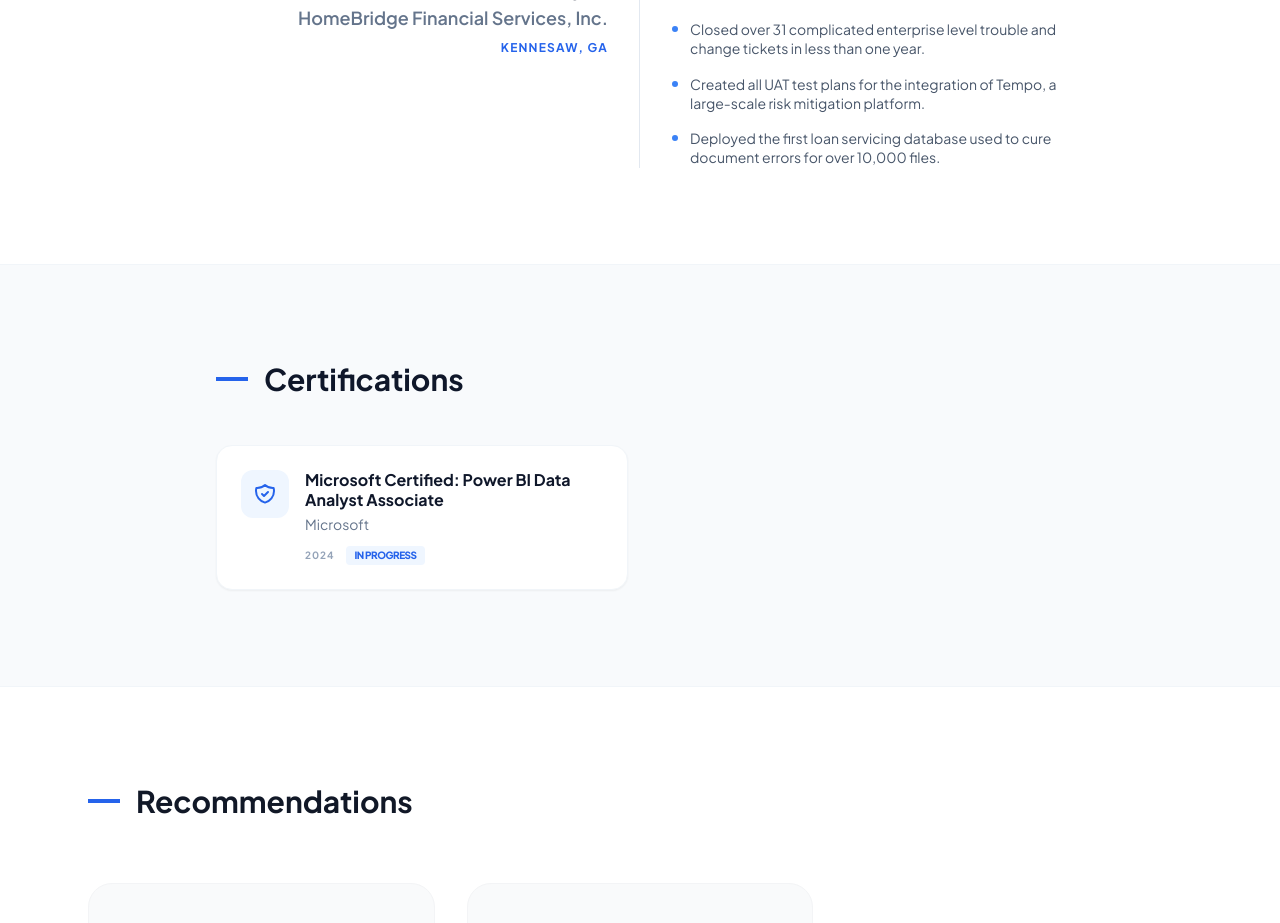
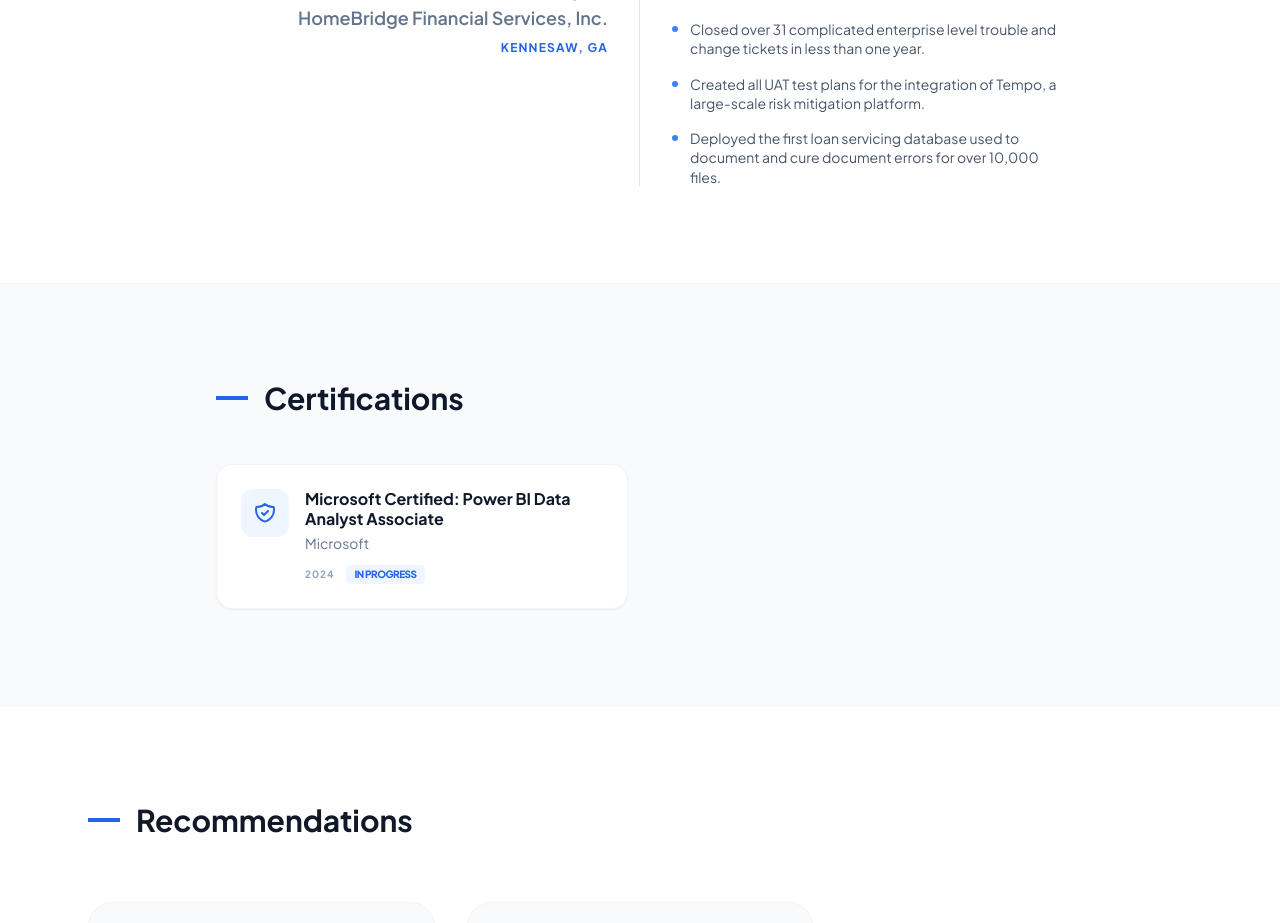
Before and after one commit to btburns308/brian-portfolio, a React (Vite) app: page / in a window 1280 px wide. Shown: the part 2720-3643 px from the top of the page. Built offline with nearby package versions, Linux system fonts and the light colour scheme.

Commit message:
Update data.ts

```diff
--- a/data.ts
+++ b/data.ts
@@ -6,7 +6,7 @@ export const CONTACT_INFO = {
   phone: "(321) 591-4426",
   email: "btburns308@icloud.com",
   linkedin: "https://www.linkedin.com/in/brian-burns-b7716a4/",
-  // Ensure these files are in your root folder
+  // Using direct filenames for maximum compatibility
   profileImage: "brian-burns.jpg",
   resumeUrl: "Brian_Burns_Resume.pdf",
   summary: "Extensive experience in large scale operational management, process improvement initiatives, business analysis, business intelligence, and systems analyst roles.",
@@ -49,7 +49,7 @@ export const PROFESSIONAL_EXPERIENCE: Experience[] = [
     achievements: [
       "Closed over 31 complicated enterprise level trouble and change tickets in less than one year.",
       "Created all UAT test plans for the integration of Tempo, a large-scale risk mitigation platform.",
-      "Deployed the first loan servicing database used to cure document errors for over 10,000 files."
+      "Deployed the first loan servicing database used to document and cure document errors for over 10,000 files."
     ]
   }
 ];
```
